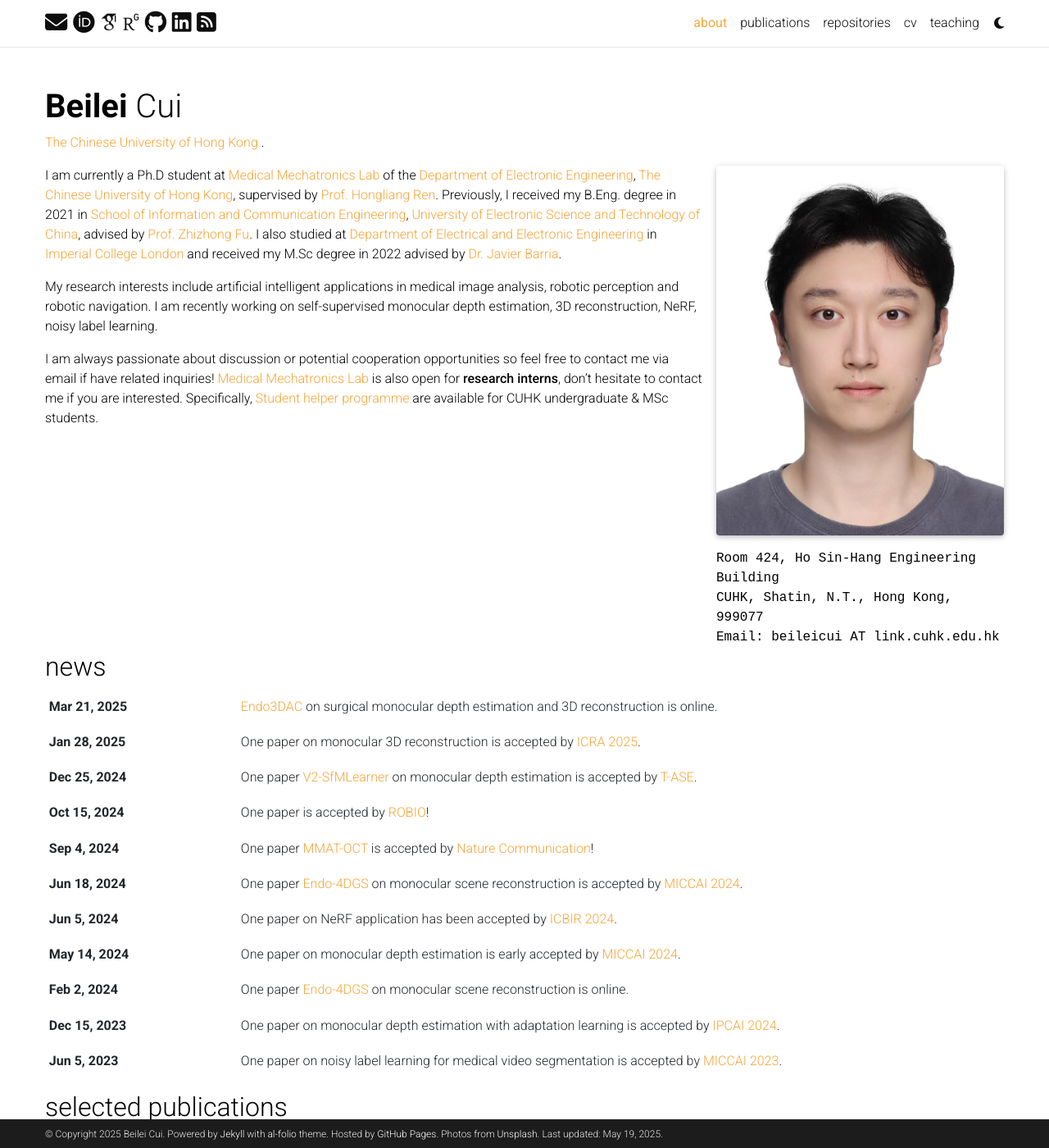
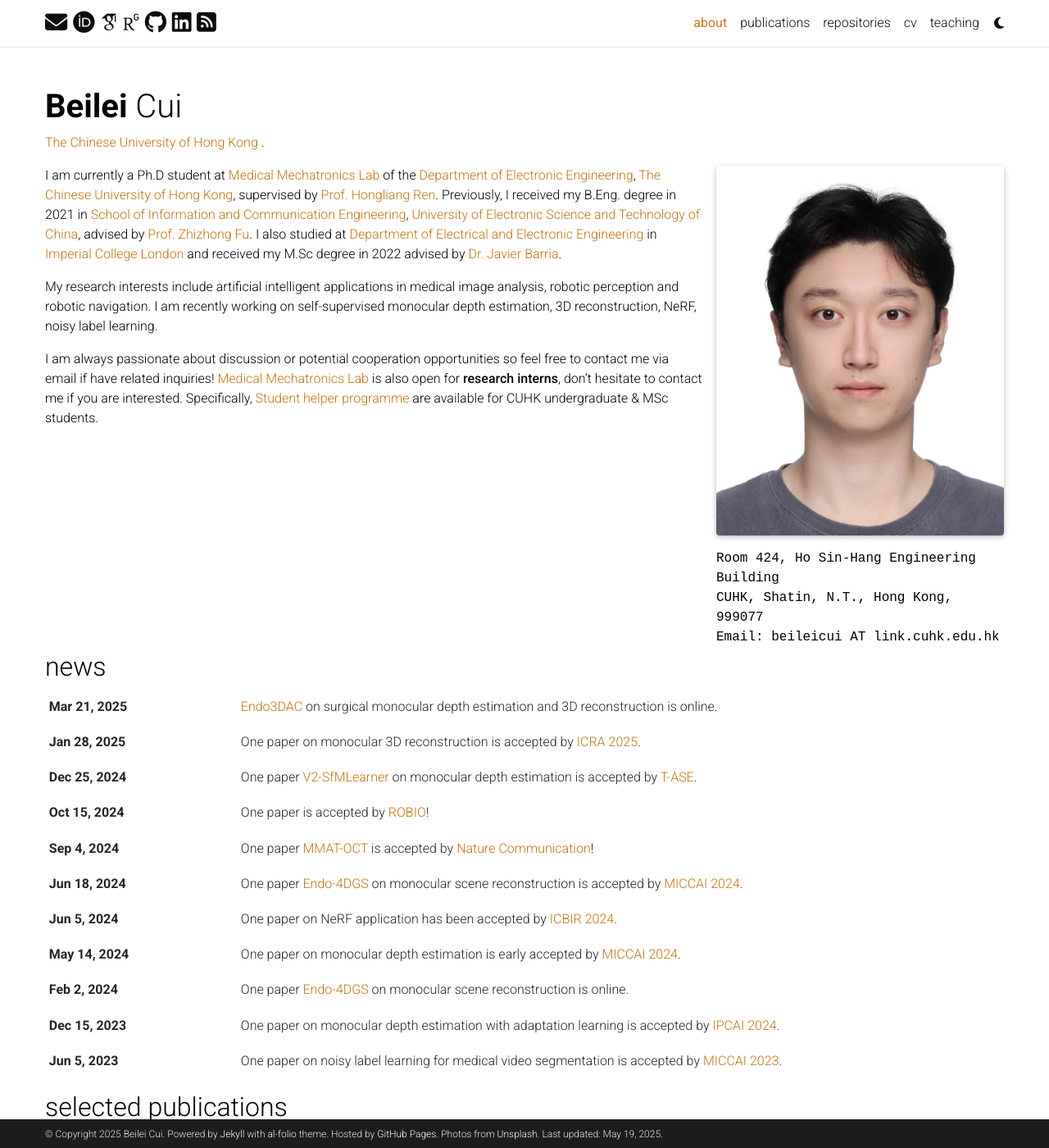
Before and after one commit to BeileiCui/beileicui.github.io, a Jekyll site: the page built from _pages/about.md, in a window 1280 px wide and 1400 px high. Shown: the whole window at 82% size. Built offline with Jekyll 4.4.1, drawn with Linux system fonts in a browser that asks for light colours; full-size pictures stand in for the smaller copies a plugin makes; some web fonts are replaced; comment, search, counter and statistics services are not loaded; a style sheet for code colours, icons or effects is not loaded; grey boxes are pictures that could not be loaded.

Commit message:
Update _themes.scss

```diff
--- a/_sass/_themes.scss
+++ b/_sass/_themes.scss
@@ -7,8 +7,8 @@
   --global-code-bg-color: #{$code-bg-color-light};
   --global-text-color: #{$black-color};
   --global-text-color-light: #{$grey-color};
-  --global-theme-color: #f6a436;
-  --global-hover-color: #f6a436;
+  --global-theme-color: #cb710f;
+  --global-hover-color: #cb710f;
   --global-hover-text-color: #{$white-color};
   --global-footer-bg-color: #{$grey-color-dark};
   --global-footer-text-color: #{$grey-color-light};
```
